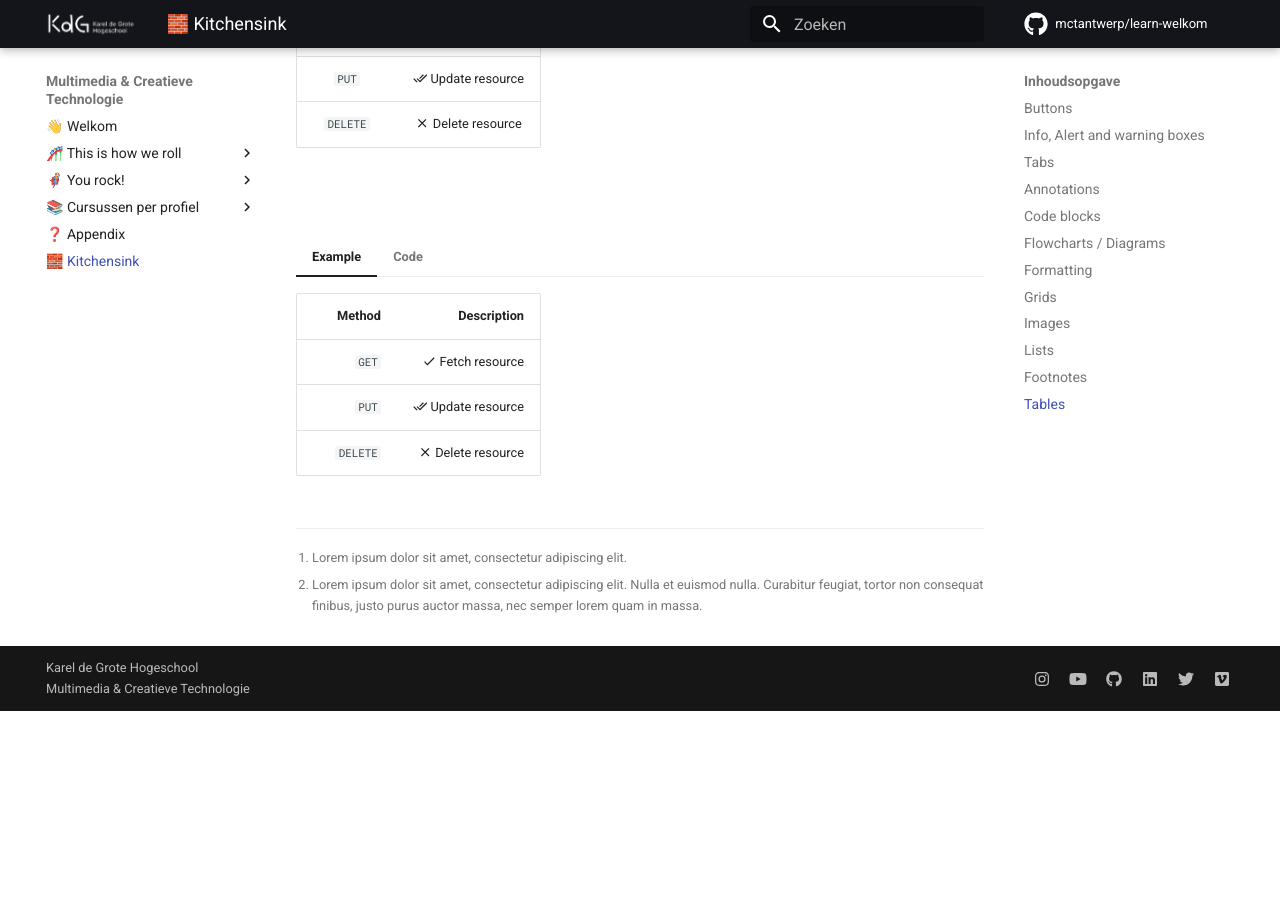
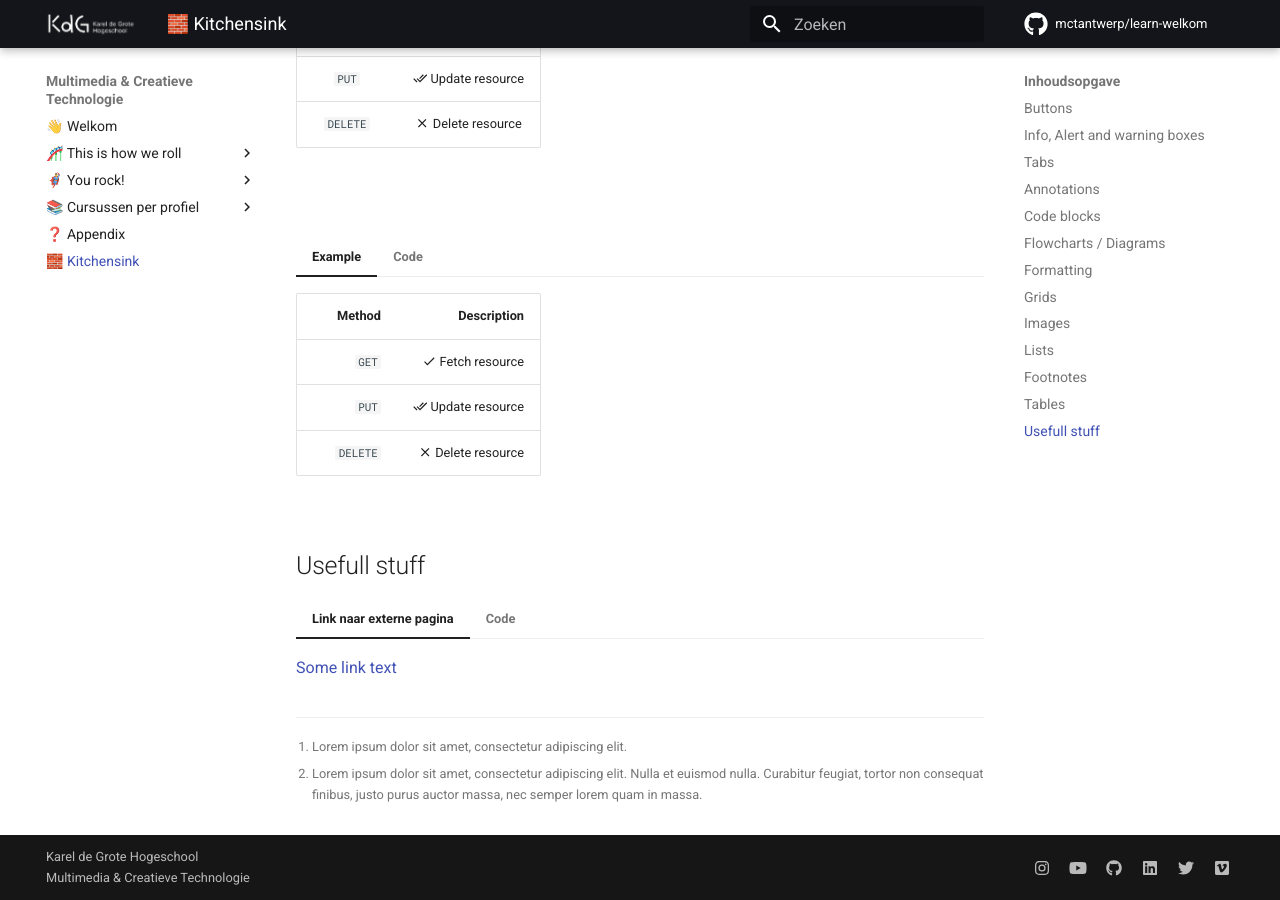
Before and after one commit to NxT-Media-Technology/learn-welkom, an MkDocs documentation site: the page built from docs/kitchensink.md, in a window 1280 px wide and 900 px high, scrolled down 12301 px. Built offline with MkDocs 1.6.1 and Material for MkDocs 9.7.7, drawn with Linux system fonts in a browser that asks for light colours; emoji names are drawn with the system emoji font; comment, search, counter and statistics services are not loaded; before the commit the page ends 13012 px from its top, so only the background shows below that.

Commit message:
Update kitchensink.md

````diff
--- a/docs/kitchensink.md
+++ b/docs/kitchensink.md
@@ -1090,3 +1090,15 @@
     | `PUT`       | :material-check-all: Update resource |
     | `DELETE`    | :material-close:     Delete resource |
     ```
+
+## Usefull stuff
+
+=== "Link naar externe pagina"
+
+    [Some link text](#){:target="_blank"}
+
+=== "Code"
+
+    ```md
+    [Some link text](#){:target="_blank"}
+    ```
````
